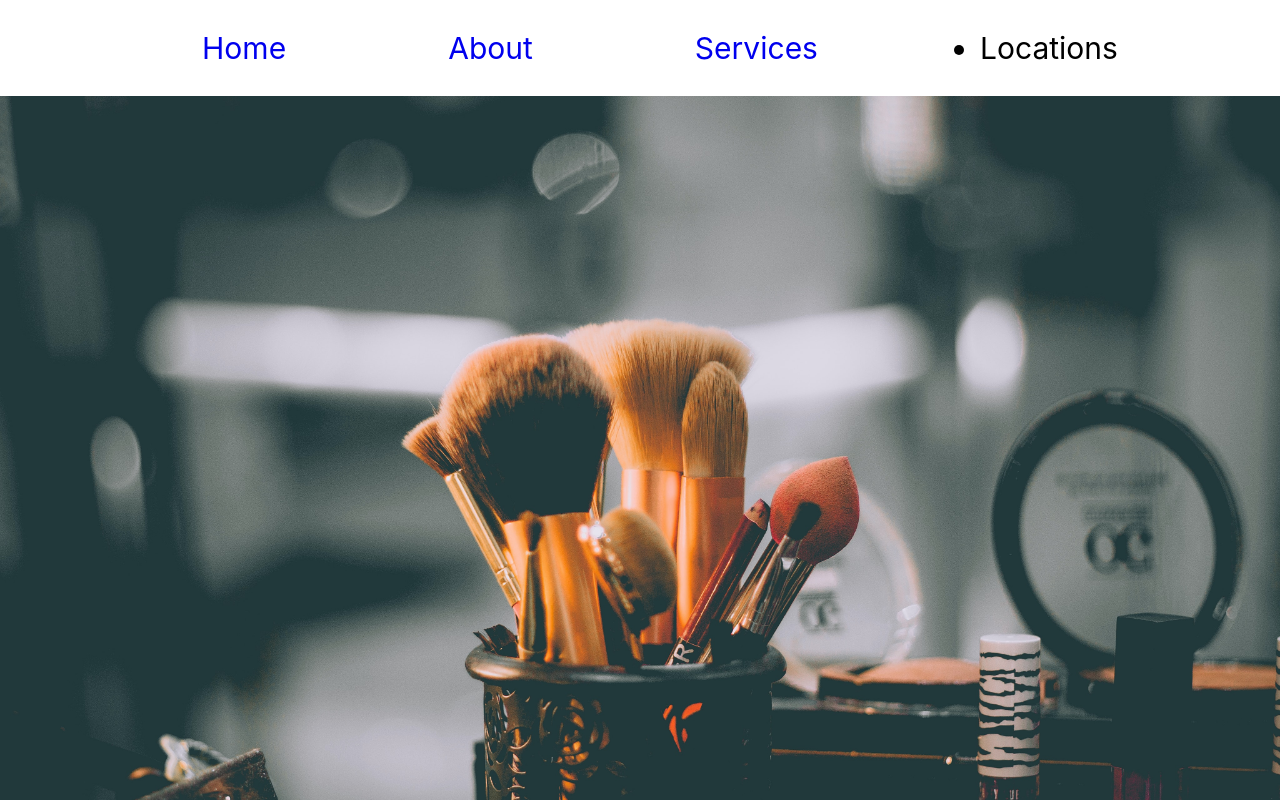
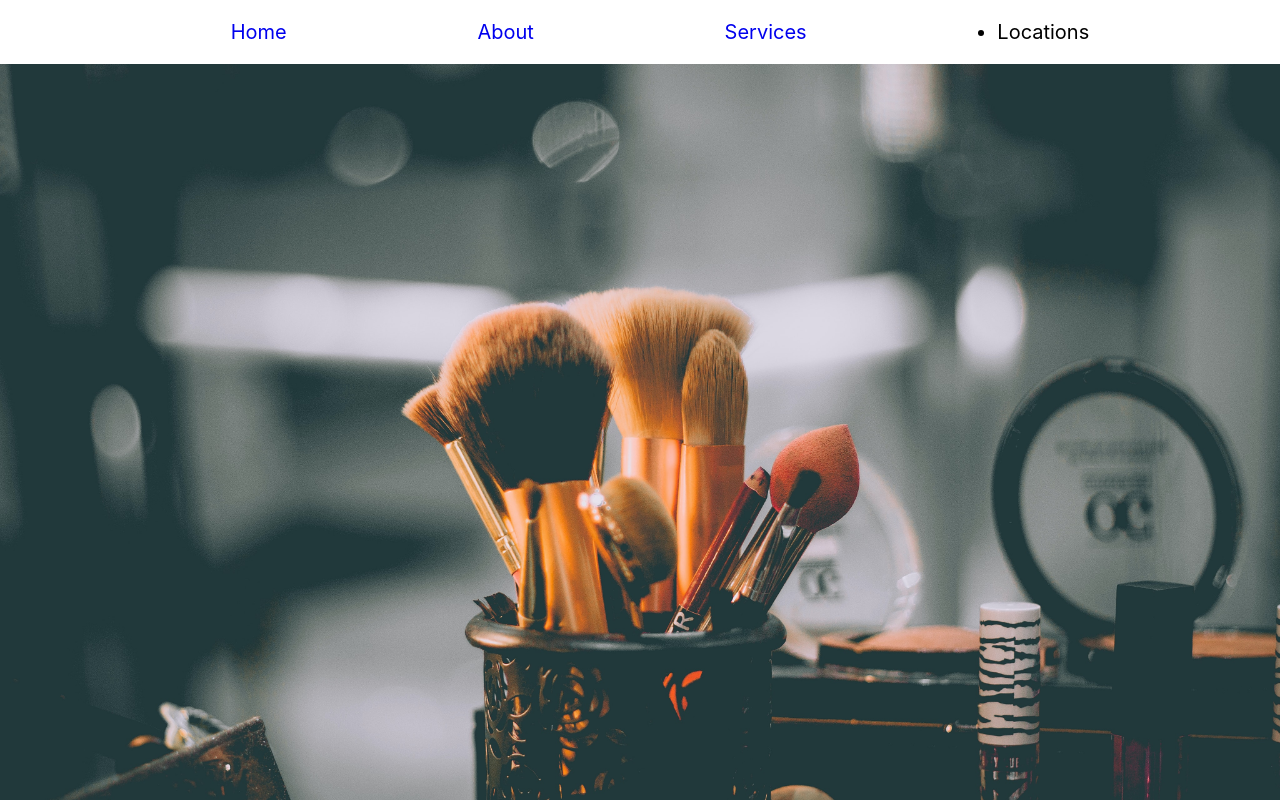
Before and after one commit to fcondori1/salon-nr, a React (Create React App) app: page / in a window 1280 px wide. Shown: the top 800 px of the page. Built offline with nearby package versions, Linux system fonts and the light colour scheme.

Commit message:
update and scaffold out components

```diff
--- a/src/component/Nav/Nav.css
+++ b/src/component/Nav/Nav.css
@@ -7,7 +7,7 @@
     display: flex;
     flex-direction: row;
     justify-content: space-evenly;
-    font-size: 30px;
+    font-size: 20px;
 }
 
 .navbar:hover {
```
Also changed, not shown: src/component/Footer/Footer.js (+11 -0 lines), src/component/Gallery/Gallery.js (+11 -0 lines).
